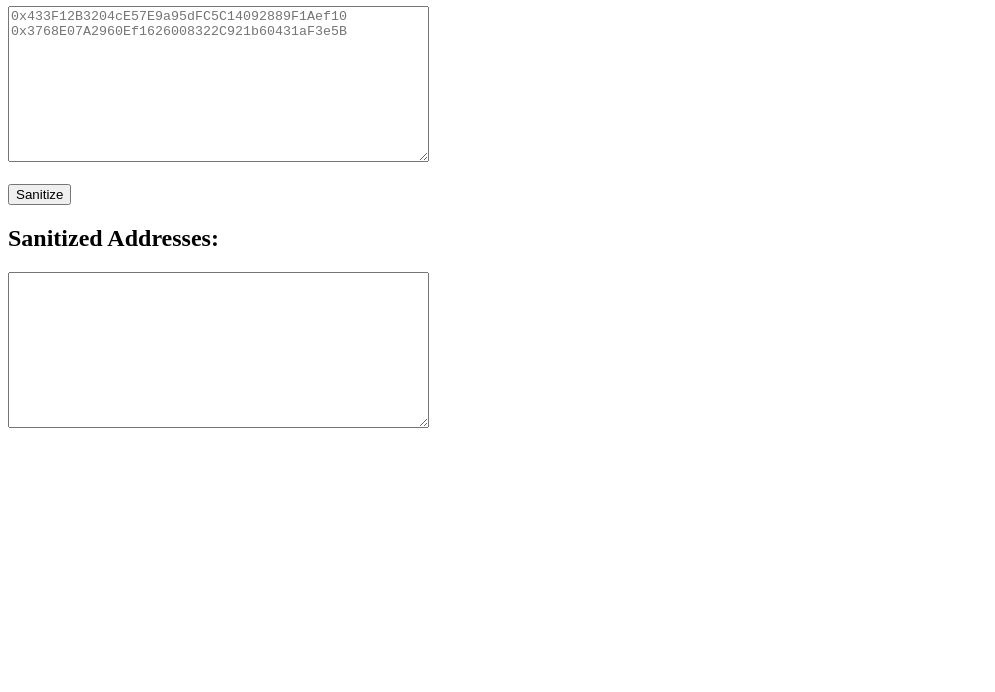
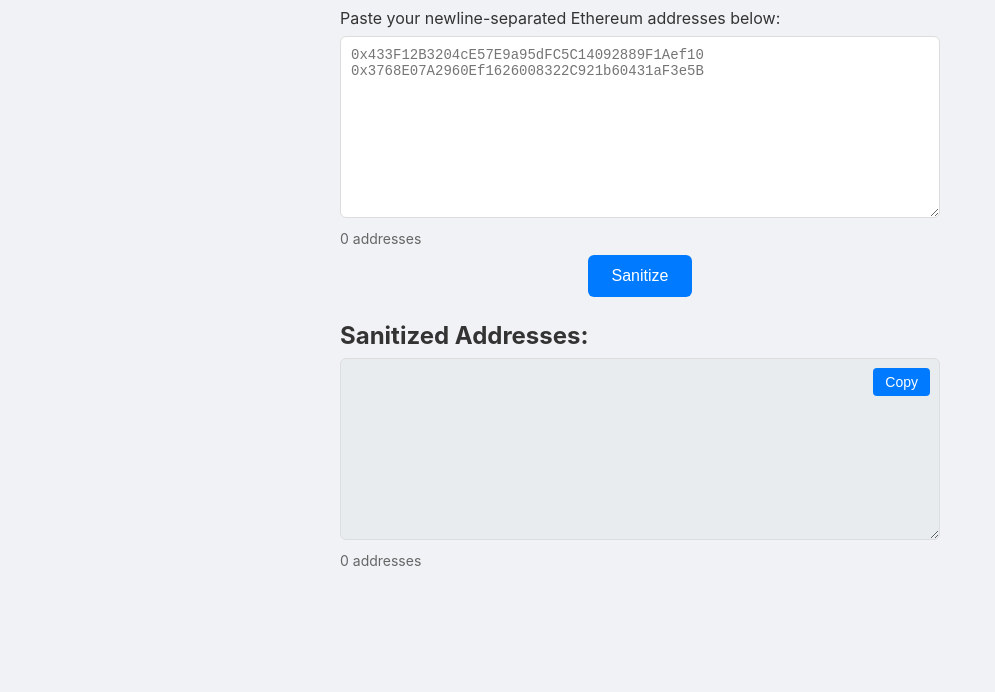
Before and after one commit to sebayaki/web3-tools, a plain HTML site: page eth-address-sanitizer/index.html in a window 1280 px wide. Shown: the part 108-800 px from the top of the page, without its empty margins (0-995 px from the left). Drawn offline with nearby package versions, Linux system fonts and the light colour scheme.

Commit message:
Improve ETH sanitizer tool

```diff
--- a/eth-address-sanitizer/index.html
+++ b/eth-address-sanitizer/index.html
@@ -1,28 +1,162 @@
 <!DOCTYPE html>
 <html>
   <head>
-    <meta charset="UTF-8">
+    <meta charset="UTF-8" />
     <title>Ethereum Address Sanitizer</title>
     <!-- Include js-sha3 from a CDN -->
     <script src="https://cdn.jsdelivr.net/npm/js-sha3@0.8.0/build/sha3.min.js"></script>
+    <style>
+      body {
+        font-family: -apple-system, BlinkMacSystemFont, "Segoe UI", Roboto,
+          Helvetica, Arial, sans-serif, "Apple Color Emoji", "Segoe UI Emoji",
+          "Segoe UI Symbol";
+        background-color: #f0f2f5;
+        color: #333;
+        margin: 0;
+        display: flex;
+        justify-content: center;
+        padding: 2rem;
+      }
+      .container {
+        width: 100%;
+        max-width: 600px;
+        text-align: center;
+      }
+      h1 {
+        color: #1c1e21;
+      }
+      p,
+      h2 {
+        margin-top: 1.5rem;
+        margin-bottom: 0.5rem;
+        text-align: left;
+      }
+      textarea {
+        width: 100%;
+        padding: 10px;
+        border: 1px solid #ddd;
+        border-radius: 6px;
+        font-family: monospace;
+        font-size: 14px;
+        box-sizing: border-box; /* To include padding in width */
+        resize: vertical;
+      }
+      button {
+        background-color: #007bff;
+        color: white;
+        border: none;
+        padding: 12px 24px;
+        border-radius: 6px;
+        font-size: 16px;
+        cursor: pointer;
+        transition: background-color 0.3s ease;
+      }
+      button:hover {
+        background-color: #0056b3;
+      }
+      #output {
+        background-color: #e9ecef;
+      }
+      .textarea-container {
+        position: relative;
+      }
+      #copy-button {
+        position: absolute;
+        top: 10px;
+        right: 10px;
+        background-color: #007bff;
+        color: white;
+        border: none;
+        padding: 6px 12px;
+        border-radius: 4px;
+        font-size: 14px;
+        cursor: pointer;
+        z-index: 10;
+        transition: background-color 0.3s ease;
+      }
+      #copy-button:hover {
+        background-color: #0056b3;
+      }
+      #copy-tooltip {
+        visibility: hidden;
+        background-color: #333;
+        color: #fff;
+        text-align: center;
+        border-radius: 4px;
+        padding: 5px 10px;
+        position: absolute;
+        z-index: 11;
+        top: 10px;
+        right: 95px; /* Position to the left of the button */
+        opacity: 0;
+        transition: opacity 0.3s;
+        font-size: 14px;
+      }
+      #copy-tooltip.visible {
+        visibility: visible;
+        opacity: 1;
+      }
+    </style>
   </head>
   <body>
-    <h1>Ethereum Address Sanitizer</h1>
-    <p>Paste your newline-separated Ethereum addresses below:</p>
-    <textarea id="input" rows="10" cols="50" placeholder="0x433F12B3204cE57E9a95dFC5C14092889F1Aef10&#10;0x3768E07A2960Ef1626008322C921b60431aF3e5B"></textarea>
-    <br/><br/>
-    <button onclick="sanitizeAddresses()">Sanitize</button>
-    <h2>Sanitized Addresses:</h2>
-    <textarea id="output" rows="10" cols="50" readonly></textarea>
+    <div class="container">
+      <h1>Ethereum Address Sanitizer</h1>
+      <p>Paste your newline-separated Ethereum addresses below:</p>
+      <textarea
+        id="input"
+        rows="10"
+        placeholder="0x433F12B3204cE57E9a95dFC5C14092889F1Aef10&#10;0x3768E07A2960Ef1626008322C921b60431aF3e5B"
+      ></textarea>
+      <p
+        id="input-line-count"
+        style="
+          margin-top: 0.5rem;
+          text-align: left;
+          color: #666;
+          font-size: 14px;
+        "
+      ></p>
+      <button onclick="sanitizeAddresses()">Sanitize</button>
+      <h2 style="margin-bottom: 0">Sanitized Addresses:</h2>
+      <p
+        id="summary"
+        style="
+          margin-top: 0.5rem;
+          margin-bottom: 0.5rem;
+          text-align: left;
+          color: #666;
+          font-size: 14px;
+        "
+      ></p>
+      <div class="textarea-container">
+        <textarea id="output" rows="10" readonly></textarea>
+        <button id="copy-button" onclick="copyResults()">Copy</button>
+        <div id="copy-tooltip">Copied!</div>
+      </div>
+      <p
+        id="output-line-count"
+        style="
+          margin-top: 0.5rem;
+          text-align: left;
+          color: #666;
+          font-size: 14px;
+        "
+      ></p>
+    </div>
 
     <script>
+      // This function checks if a string is a valid Ethereum address.
+      function isValidEthereumAddress(address) {
+        return /^0x[0-9a-fA-F]{40}$/.test(address);
+      }
+
       // This function converts an Ethereum address to its EIP-55 checksummed version.
       function toChecksumAddress(address) {
         // Remove the 0x prefix (if present) and convert to lower-case.
-        var addr = address.toLowerCase().replace(/^0x/, '');
+        var addr = address.toLowerCase().replace(/^0x/, "");
         // Compute the Keccak-256 hash of the lower-case address.
         var hash = keccak256(addr);
-        var ret = '0x';
+        var ret = "0x";
         // Iterate over each character of the address.
         for (var i = 0; i < addr.length; i++) {
           // If the ith nibble of the hash is >= 8, the character should be uppercase.
@@ -40,17 +174,91 @@
       function sanitizeAddresses() {
         var inputText = document.getElementById("input").value;
         var lines = inputText.split("\n");
-        var sanitized = lines.map(function(line) {
-          var trimmed = line.trim();
-          if (trimmed === "") return "";
-          try {
-            return toChecksumAddress(trimmed);
-          } catch (err) {
-            return "ERROR with: " + trimmed;
+        let sanitizedCount = 0;
+        let invalidCount = 0;
+        let untouchedCount = 0;
+        var outputLines = [];
+
+        for (var i = 0; i < lines.length; i++) {
+          var trimmed = lines[i].trim();
+          if (trimmed === "") {
+            continue;
           }
-        }).join("\n");
-        document.getElementById("output").value = sanitized;
+
+          if (!isValidEthereumAddress(trimmed)) {
+            invalidCount++;
+          } else {
+            const checksummedAddress = toChecksumAddress(trimmed);
+            if (checksummedAddress === trimmed) {
+              untouchedCount++;
+            } else {
+              sanitizedCount++;
+            }
+            outputLines.push(checksummedAddress);
+          }
+        }
+
+        document.getElementById("output").value = outputLines.join("\n");
+        document.getElementById(
+          "output-line-count"
+        ).textContent = `${outputLines.length} addresses`;
+
+        const summaryParts = [];
+        if (sanitizedCount > 0)
+          summaryParts.push(
+            `${sanitizedCount} addresses sanitized to checksum address`
+          );
+        if (invalidCount > 0)
+          summaryParts.push(`removed ${invalidCount} invalid`);
+        if (untouchedCount > 0)
+          summaryParts.push(`${untouchedCount} not touched`);
+
+        if (summaryParts.length > 0) {
+          document.getElementById(
+            "summary"
+          ).textContent = `(${summaryParts.join(", ")})`;
+        } else {
+          document.getElementById("summary").textContent = "";
+        }
       }
+
+      function copyResults() {
+        const outputTextArea = document.getElementById("output");
+        if (outputTextArea.value.trim() === "") {
+          return; // Don't do anything for empty content
+        }
+        navigator.clipboard
+          .writeText(outputTextArea.value)
+          .then(() => {
+            const tooltip = document.getElementById("copy-tooltip");
+            tooltip.classList.add("visible");
+            setTimeout(() => {
+              tooltip.classList.remove("visible");
+            }, 2000);
+          })
+          .catch((err) => {
+            console.error("Could not copy text: ", err);
+          });
+      }
+
+      const inputTextArea = document.getElementById("input");
+      const lineCountElement = document.getElementById("input-line-count");
+
+      function updateLineCount() {
+        const inputText = inputTextArea.value;
+        if (inputText.length === 0) {
+          lineCountElement.textContent = "0 addresses";
+          return;
+        }
+        const lines = inputText.split("\n");
+        const nonEmptyLines = lines.filter((line) => line.trim() !== "").length;
+        lineCountElement.textContent = `${nonEmptyLines} addresses`;
+      }
+
+      inputTextArea.addEventListener("input", updateLineCount);
+      // Initial count
+      updateLineCount();
+      document.getElementById("output-line-count").textContent = "0 addresses";
     </script>
   </body>
 </html>
```
